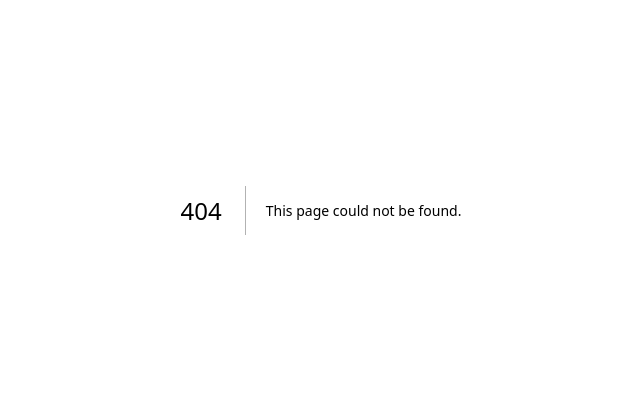
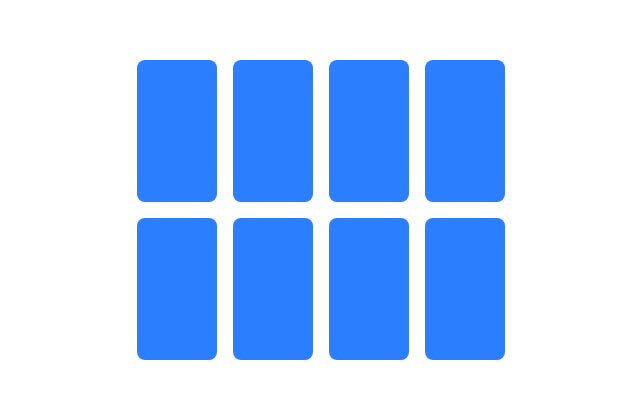
Before and after one commit to carlo-baron/motion-practice, a Next.js app: page /memory in a window 1280 px wide. Before the commit this address had no page. Shown: the part 190-588 px from the top of the page, without its empty margins (319-959 px from the left). Built offline with nearby package versions, Linux system fonts and the light colour scheme.

Commit message:
feat: memory card game done

```diff
--- /dev/null
+++ b/app/(pages)/memory/page.tsx
@@ -0,0 +1,140 @@
+"use client";
+
+import { motion } from 'motion/react';
+import { useEffect, useState, createContext, useContext } from 'react';
+
+interface Card{
+    id: number,
+    visibility: boolean,
+    color: string
+}
+
+const CardContext = createContext<{
+    revealed: Card[],
+    setRevealed: React.Dispatch<React.SetStateAction<Card[]>>,
+    cards: Card[]
+} | null>(null);
+
+
+function shuffle(array: string[]){
+    for(let i = array.length - 1; i > 0; i--){
+        const j = Math.floor(Math.random() * (i + 1));
+        [array[i], array[j]] = [array[j], array[i]];
+    }
+    return array;
+}
+
+export default function Main(){
+    const [revealed, setRevealed] = useState<Card[]>([]);
+    const [cards, setCards] = useState<Card[]>([]);
+    const [visible, setVisible] = useState<number>(0);
+    const colors: string[] = ["green", "green", "red", "red", "blue", "blue", "yellow", "yellow"];
+
+    useEffect(() => {
+        const shuffledColors = shuffle(colors);
+        const newCards = shuffledColors.map((color, index) => {
+            return {
+                id: index,
+                visibility: true,
+                color: color
+            };
+            });
+        setCards(newCards);
+        setVisible(newCards.length);
+    }, []);
+
+    useEffect(() => {
+        setVisible(cards.filter(card => card.visibility !== false).length);
+    }, [cards]);
+
+    useEffect(() => {
+        if(revealed.length == 2){
+            if(revealed[0].color == revealed[1].color){
+                const newCards = cards.map(card => {
+                    if(card.id === revealed[0].id || card.id === revealed[1].id){
+                        return {...card, visibility: false };
+                    }
+                    return card;
+                });
+                setCards(newCards);
+                setRevealed([]);
+            }
+        }
+    }, [revealed]);
+
+    const mappedCards = cards.map(card =>
+        <Card
+            key={card.id}
+            id={card.id}
+            visibility={card.visibility}
+            color={card.color}
+        />
+    );
+
+    return(
+        <div className="flex flex-col items-center justify-center w-full h-screen">
+            <div
+            className="grid grid-cols-4 grid-rows-2 gap-4"
+            style={{
+                perspective: "800px",
+            }}
+            >
+            {
+                visible > 0 ?
+                    (
+                        <CardContext.Provider value={{revealed, setRevealed, cards}}>
+                            {mappedCards}
+                        </CardContext.Provider>
+                    )
+                    :
+                    (
+                        <h1 className="text-2xl">You win</h1>
+                    )
+            }
+            </div>
+        </div>
+    );
+}
+
+function Card({id, visibility, color} : {id: number, visibility: boolean; color: string}){
+    const [clicked, setClicked] = useState<boolean>(false);
+    const cardContext = useContext(CardContext);
+
+    return(
+        <motion.div
+        className="bg-blue-500 rounded-lg w-20 aspect-9/16"
+        animate={
+            clicked ? {rotateY: 0} : {rotateY: 180}
+        }
+        onClick={() => {
+            if(!cardContext) return;
+
+            if(clicked){
+                setClicked(false);
+                const newRevealed = cardContext.revealed.filter(card => card.id !== id);
+                cardContext.setRevealed(newRevealed);
+            }else{
+                if(cardContext.revealed.length < 2){
+                    setClicked(true);
+                    const self = cardContext.cards.find(card => card.id == id);
+                    if(!self) return;
+                    cardContext.setRevealed(prev => [...prev, self]);
+                }
+            }
+        }}
+        style={{
+            transformStyle: "preserve-3d",
+            visibility: visibility ? "visible" : "hidden",
+        }}
+        >
+        <div className="backface-hidden flex items-center justify-center front absolute w-full h-full">
+        <div
+        className="rounded-full w-8 aspect-1/1"
+        style={{
+            background: color,
+        }}
+        ></div>
+        </div>
+        </motion.div>
+    );
+}
--- a/app/(pages)/whack/page.tsx
+++ b/app/(pages)/whack/page.tsx
@@ -74,6 +74,12 @@ export default function WhackAMole() {
 
 function Mole({ coord, setScore, id, setMoles }: { coord: Coord; setScore: React.Dispatch<React.SetStateAction<number>>; id: number; setMoles: React.Dispatch<React.SetStateAction<Mole[]>>; }) {
   const { xPos, yPos } = coord;
+  useEffect(() => {
+    const interval = setInterval(() => {
+          setMoles(prev => prev.filter(mole => mole.id !== id));
+    }, 2000);
+    return () => clearInterval(interval);
+  }, []);
 
   return (
     <motion.div
--- a/app/page.tsx
+++ b/app/page.tsx
@@ -30,6 +30,10 @@ export default function Home(){
                 className="cursor-pointer"
                 onClick={() => router.push('/whack')}
                 >Whack A Mole</li>
+                <li
+                className="cursor-pointer"
+                onClick={() => router.push('/memory')}
+                >Memory Game</li>
             </ol>
         </div>
     );
```
